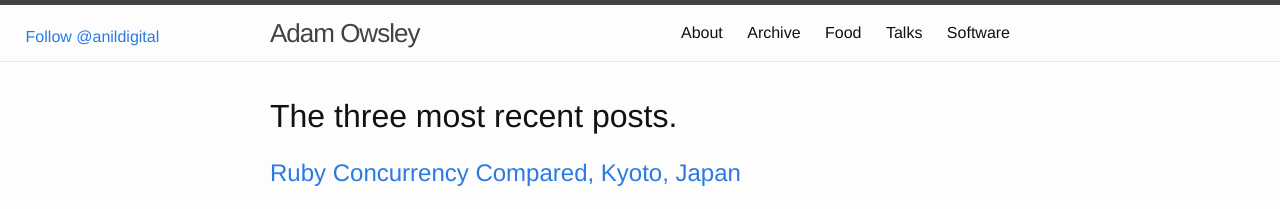
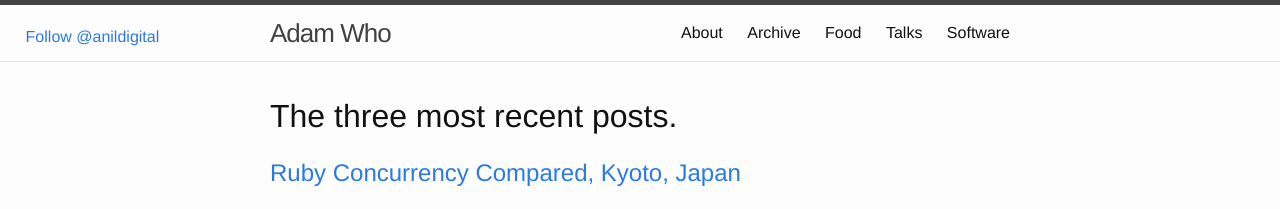
Before and after one commit to mramicus/mramicus.github.io, a Jekyll site: the page built from index.html, in a window 1280 px wide and 900 px high. Shown: the top 209 px of the window. Built offline with Jekyll 4.4.1, drawn with Linux system fonts in a browser that asks for light colours; comment, search, counter and statistics services are not loaded; some of the changed text lies outside the part shown.

Commit message:
Changed name

```diff
--- a/_config.yml
+++ b/_config.yml
@@ -1,5 +1,5 @@
 # Site settings
-title: Adam Owsley
+title: Adam Who
 email: carl.amicus@gmail.com
 description: >
   An Ordinay Guy
```
